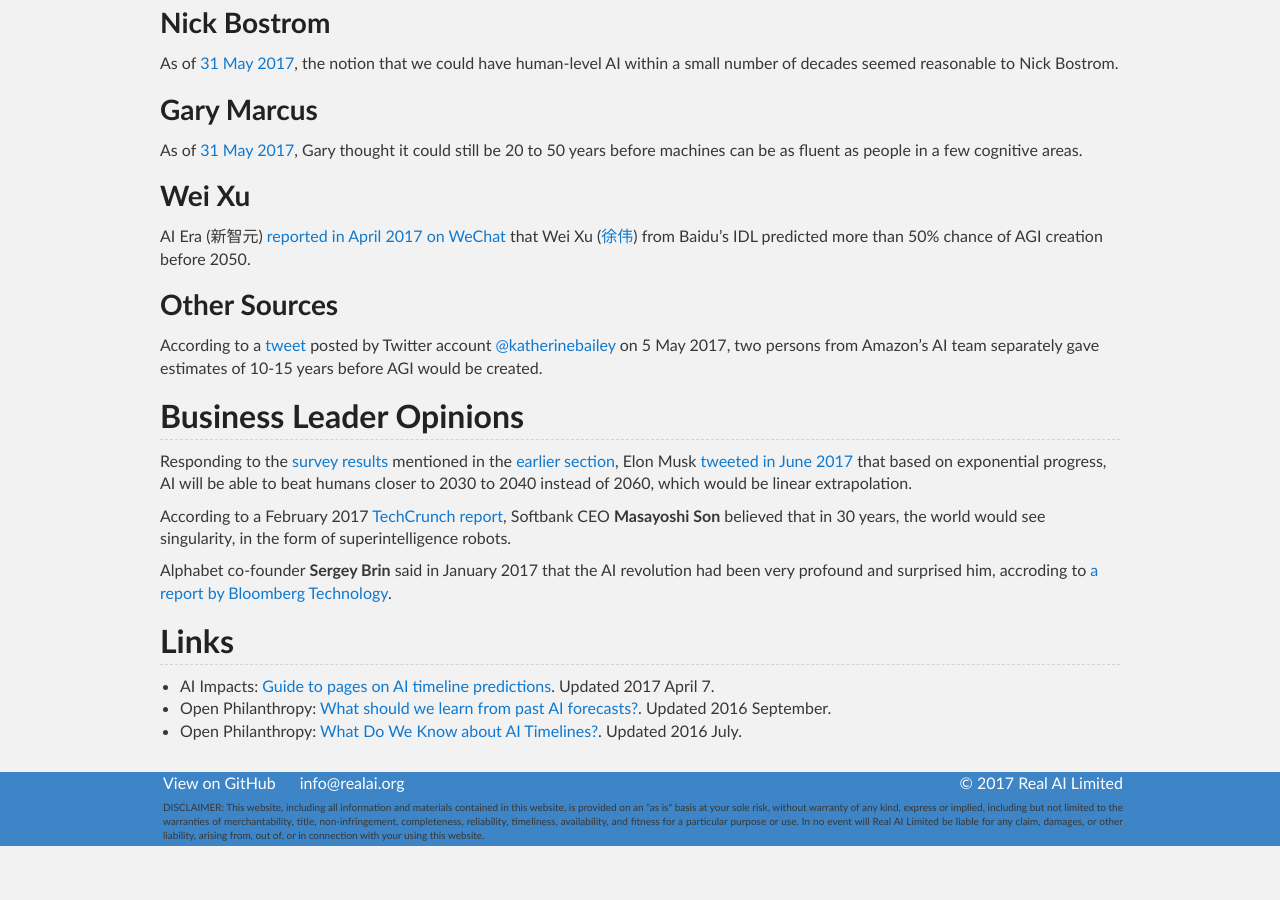
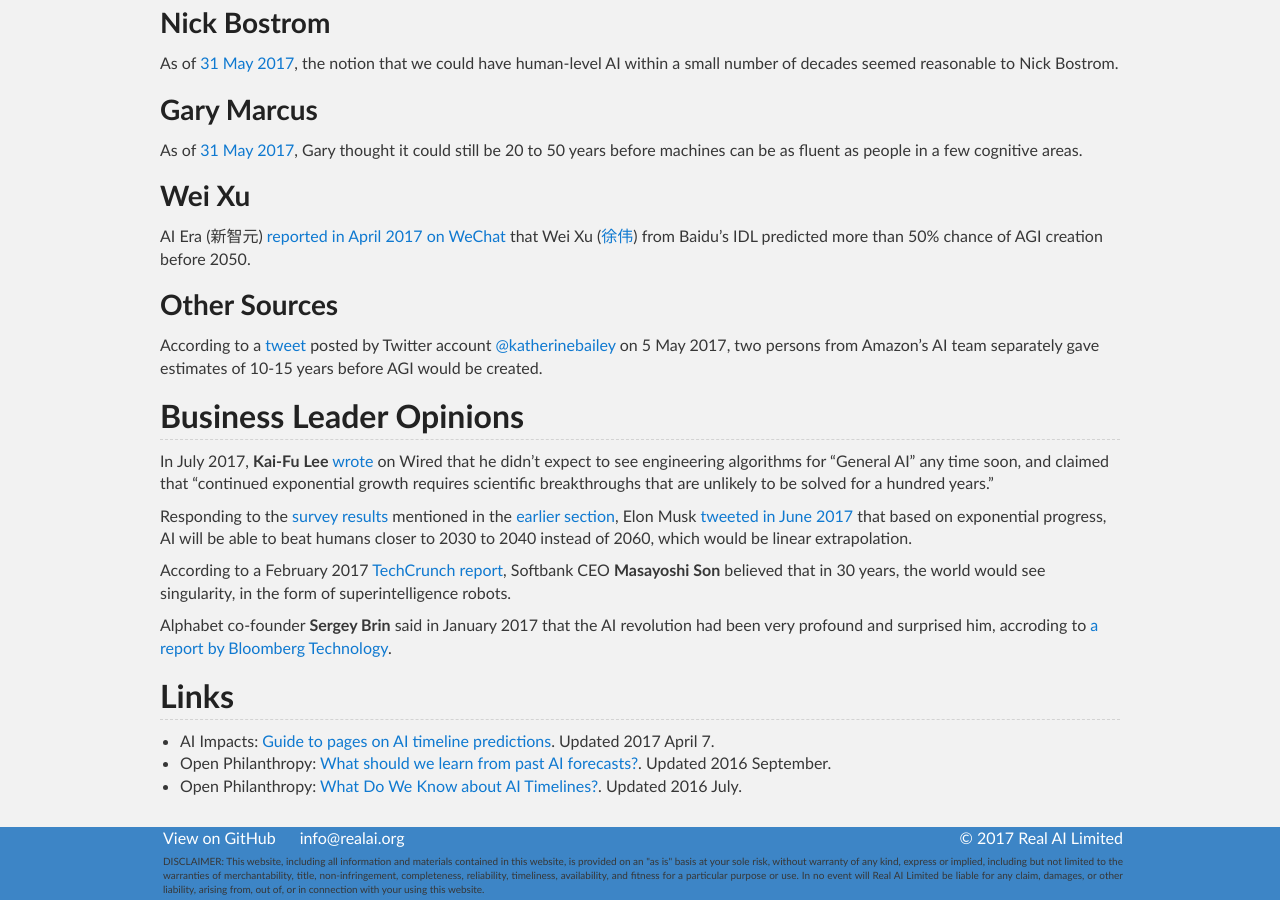
Before and after one commit to Tonywuhk/realai.org, a Jekyll site: the page built from timing.md, in a window 1280 px wide and 900 px high, scrolled down 1408 px. Built offline with Jekyll 4.4.1, drawn with Linux system fonts in a browser that asks for light colours; our own code applies the rules of GitHub Pages for plain Markdown files; comment, search, counter and statistics services are not loaded; the repository's description, which GitHub fills in, is left out; before the commit the page ends 2254 px from its top, so only the background shows below that.

Commit message:
Update timing.md

```diff
--- a/timing.md
+++ b/timing.md
@@ -60,6 +60,8 @@
 
 ## Business Leader Opinions
 
+In July 2017, **Kai-Fu Lee** [wrote](https://www.wired.com/story/a-blueprint-for-coexistence-with-artificial-intelligence/) on Wired that he didn't expect to see engineering algorithms for "General AI" any time soon, and claimed that "continued exponential growth requires scientific breakthroughs that are unlikely to be solved for a hundred years."
+
 Responding to the [survey results](https://arxiv.org/abs/1705.08807) mentioned in the [earlier section](http://realai.org/timing/#survey-results), Elon Musk [tweeted in June 2017](https://twitter.com/elonmusk/status/871886151014940672) that based on exponential progress, AI will be able to beat humans closer to 2030 to 2040 instead of 2060, which would be linear extrapolation.
 
 According to a February 2017 [TechCrunch report](https://techcrunch.com/2017/02/27/superintelligent-ai-explains-softbanks-push-to-raise-a-100bn-vision-fund/), Softbank CEO **Masayoshi Son** believed that in 30 years, the world would see singularity, in the form of superintelligence robots.
```
